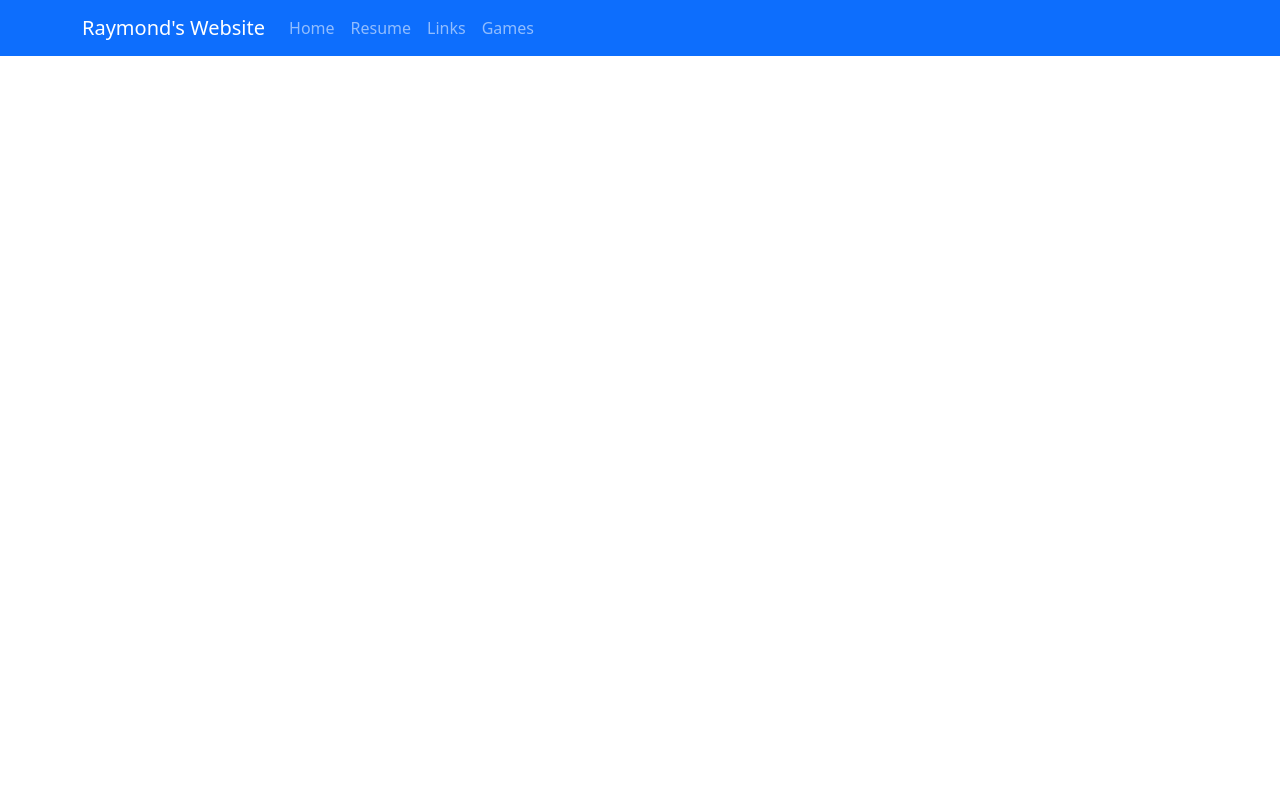
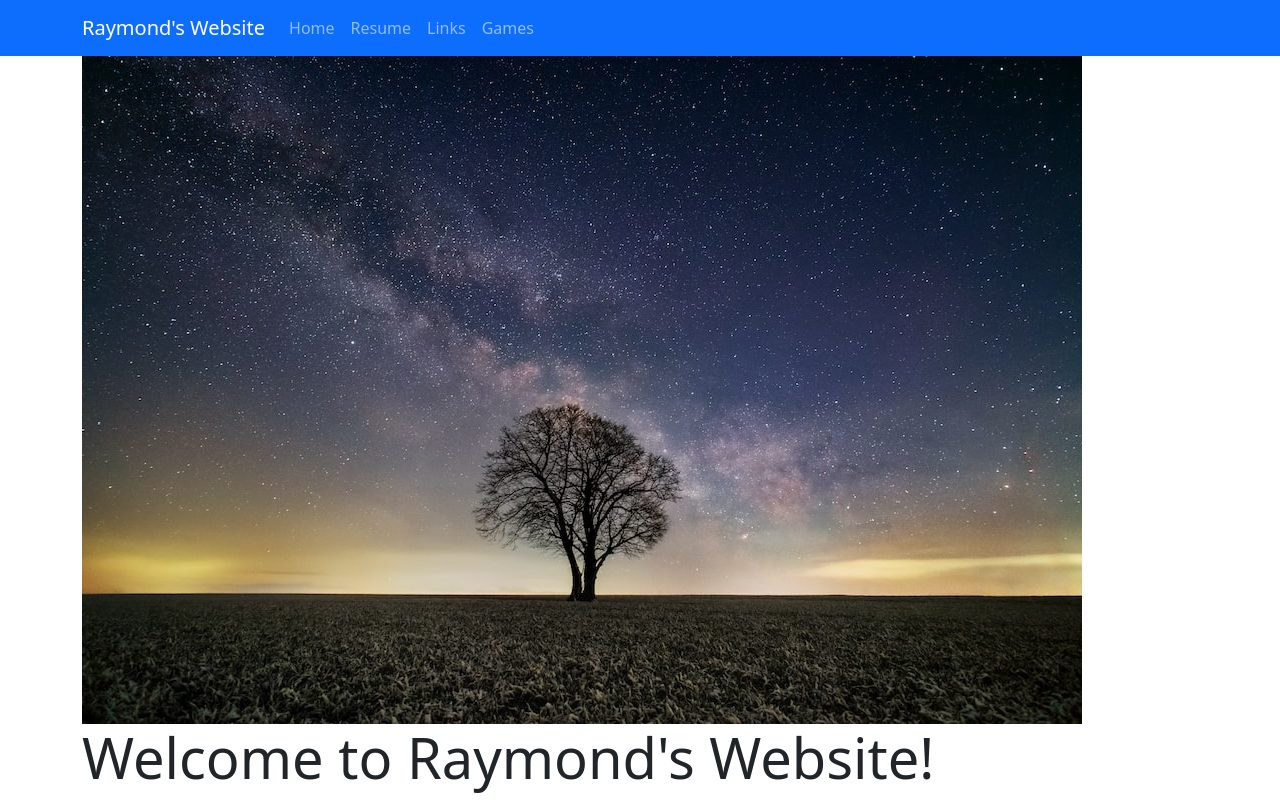
Before and after one commit to Raymond-Xia/raymond-xia.github.io, a React (Vite) app in the folder react-app/: page / in a window 1280 px wide. Shown: the top 800 px of the page. Built offline with nearby package versions, Linux system fonts and the light colour scheme.

Commit message:
Updated home link to default

```diff
--- a/react-app/src/App.tsx
+++ b/react-app/src/App.tsx
@@ -8,9 +8,9 @@ function App() {
     <>
       <Navbar bg="primary" data-bs-theme="dark">
         <Container>
-          <Navbar.Brand href="/home">Raymond's Website</Navbar.Brand>
+          <Navbar.Brand href="/">Raymond's Website</Navbar.Brand>
           <Nav className="me-auto">
-            <Nav.Link href="/home">Home</Nav.Link>
+            <Nav.Link href="/">Home</Nav.Link>
             <Nav.Link href="/resume">Resume</Nav.Link>
             <Nav.Link href="/links">Links</Nav.Link>
             <Nav.Link href="/games">Games</Nav.Link>
--- a/react-app/src/main.tsx
+++ b/react-app/src/main.tsx
@@ -13,7 +13,7 @@ const router = createBrowserRouter([
     element: <App />,
     children: [
       {
-        path: "/home",
+        path: "/",
         element: <Home />,
       },
       {
```
